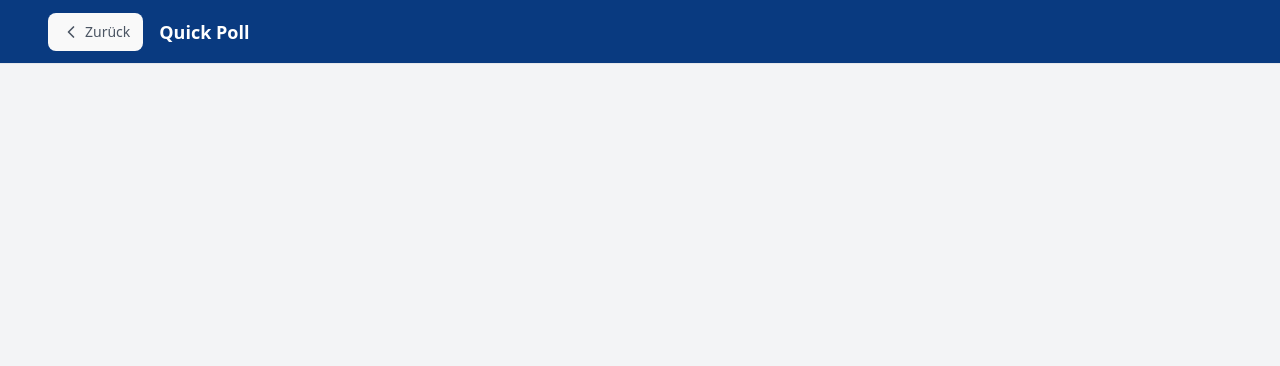
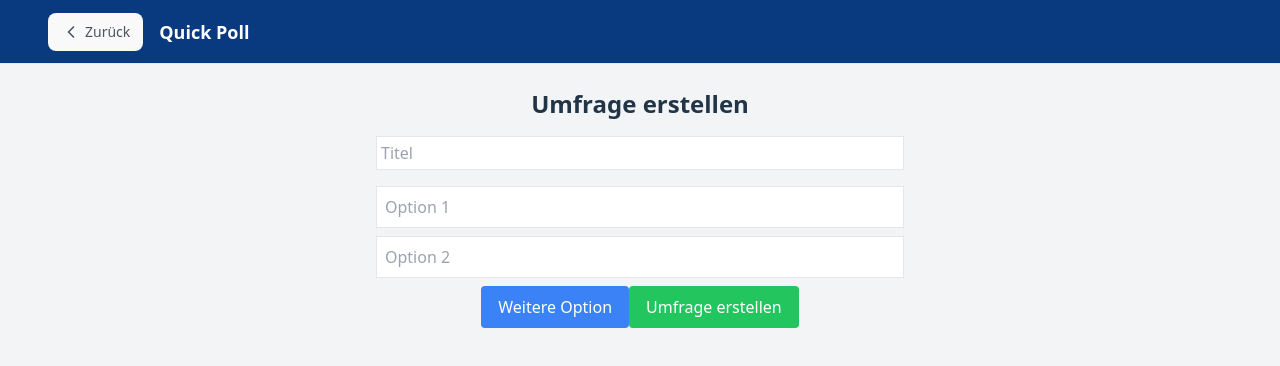
Before and after one commit to pstcx/QuickPoll, a React (Vite) app in the folder frontend/: page /create/multiple-choice in a window 1280 px wide. Before the commit this address had no page. Shown: the top 366 px of the page. Built offline with nearby package versions, Linux system fonts and the light colour scheme.

Commit message:
add multiple choice poll screen /n add multiple choice screen route /

```diff
--- a/frontend/src/App.tsx
+++ b/frontend/src/App.tsx
@@ -8,6 +8,7 @@ import ResultScreen from './screens/ResultScreen'
 import CreateScreen from './screens/CreateScreen'
 import JoinScreen from './screens/JoinScreen'
 import Header from './lib/header'
+import MultipleChoiceScreen from './screens/Components/MultipleChoicePoll'
 
 function App() {
   const location = useLocation()
@@ -24,6 +25,7 @@ function App() {
       <Routes>
         <Route path="/" element={<HomeScreen />} />
         <Route path="/create" element={<CreateScreen />} />
+        <Route path="/create/multiple-choice" element={<MultipleChoiceScreen/>} />
         <Route path="/my-polls" element={<DashboardScreen />} />
         <Route path="/my-polls/:id" element={<ManageScreen />} />
         <Route path="/my-polls/:id/result" element={<ResultScreen />} />
--- /dev/null
+++ b/frontend/src/screens/Components/MultipleChoicePoll.tsx
@@ -0,0 +1,58 @@
+import { useState } from "react";
+
+const MultipleChoiceScreen = () => {
+  const [title, setTitle] = useState("");
+  const [options, setOptions] = useState(["", ""]);
+
+  const handleAddOption = () => {
+    setOptions([...options, ""]);
+  };
+
+  const handleChangeOption = (index, value) => {
+    const newOptions = [...options];
+    newOptions[index] = value;
+    setOptions(newOptions);
+  };
+  const handleSubmit = () => {
+    console.log("Umfrage erstellen mit: ", title, options);
+  };
+
+  return (
+    <div className="p-6 max-w-xl mx-auto">
+      <h2 className="text-2xl font-bold mb-4">Umfrage erstellen</h2>
+
+      <input
+        className="border p-1 w-full mb-4"
+        placeholder="Titel"
+        value={title}
+        onChange={(e) => setTitle(e.target.value)}
+      />
+
+      {options.map((opt, index) => (
+        <input
+          key={index}
+          className="border p-2 w-full mb-2"
+          placeholder={`Option ${index + 1}`}
+          value={opt}
+          onChange={(e) => handleChangeOption(index, e.target.value)}
+        />
+      ))}
+
+      <button
+        className="bg-blue-500 text-white px-4 py-2 rounded mb-4"
+        onClick={handleAddOption}
+      >
+        Weitere Option
+      </button>
+
+      <button
+        className="bg-green-500 text-white px-4 py-2 rounded"
+        onClick={handleSubmit}
+      >
+        Umfrage erstellen
+      </button>
+    </div>
+  );
+};
+
+export default MultipleChoiceScreen;
--- a/frontend/src/screens/CreateScreen.tsx
+++ b/frontend/src/screens/CreateScreen.tsx
@@ -1,8 +1,26 @@
-const CreateScreen = () => (
-  <div className="p-4">
-    <h2 className="text-xl font-bold text-pink-700">Poll Erstellen</h2>
-    <p>Hier kannst du eine neue Umfrage erstellen.</p>
-  </div>
-)
+import ActionButton from "./Components/ActionButton";
+import { useNavigate } from "react-router-dom";
 
-export default CreateScreen
+const CreateScreen = () => {
+  const navigate = useNavigate();
+
+  return (
+    <div className="p-4">
+      <h2 className="text-xl font-bold text-pink-700">Poll Erstellen</h2>
+      <p>Hier kannst du eine neue Umfrage erstellen.</p>
+      <div className="flex items-center justify-center py-10 px-4">
+        <div className="grid grid-cols-1 sm:grid-cols-2 md:grid-cols-3 gap-6">
+          <ActionButton
+            icon="📝"
+            label="Multiple Choice Poll"
+            gradientFrom="from-green-400"
+            gradientTo="to-teal-500"
+            onClick={() => navigate("/create/multiple-choice")}
+          />
+        </div>
+      </div>
+    </div>
+  );
+};
+
+export default CreateScreen;
```
Also changed, not shown: frontend/public/multipleChoice.svg (added).
